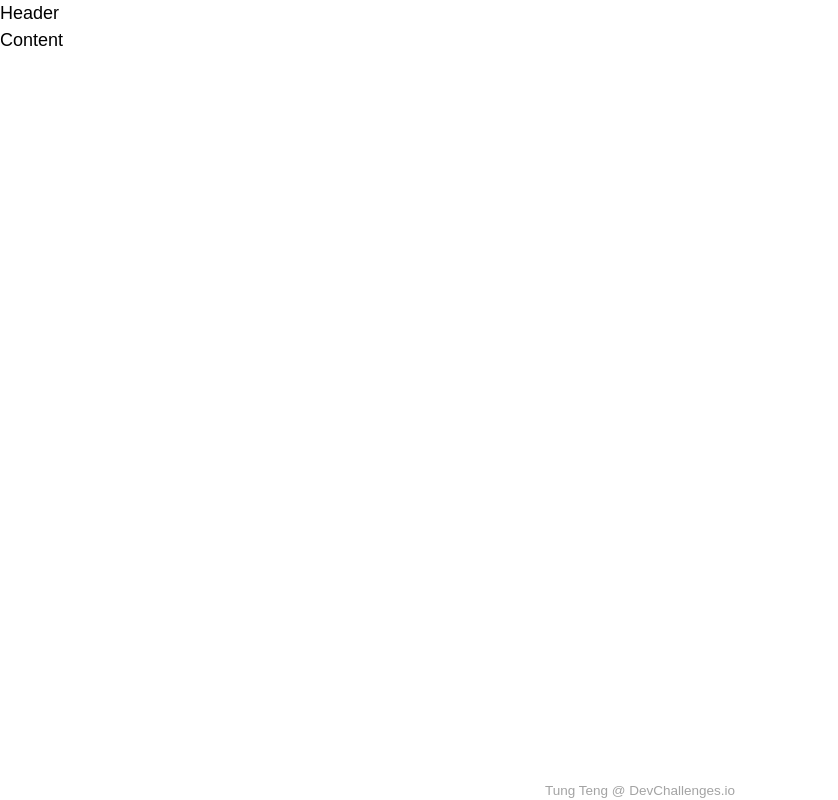
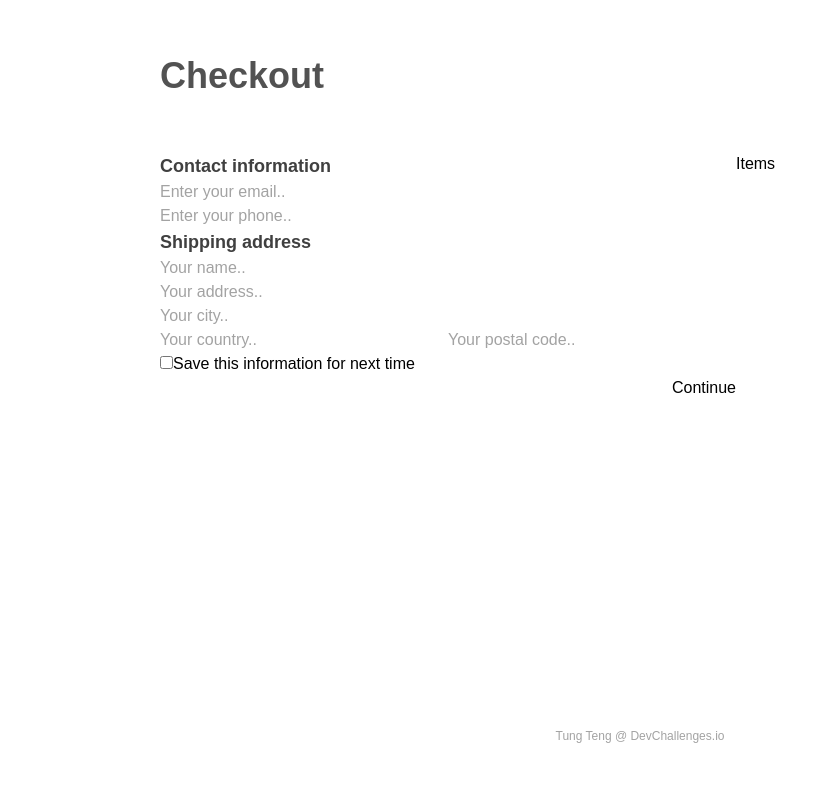
Before and after one commit to tung-eh/checkout-challenge, a React (Create React App) app: page / in a window 1280 px wide. Shown: the whole page, without its empty margins (0-838 px from the left). Built offline with nearby package versions, Linux system fonts and the light colour scheme.

Commit message:
Basic layout

```diff
--- a/src/App.js
+++ b/src/App.js
@@ -1,8 +1,12 @@
+import React from 'react'
+
+import CheckoutForm from './CheckoutForm'
+
 function App() {
   return (
-    <div className="grid grid-rows-layout min-h-screen">
-      <div>Header</div>
-      <div>Content</div>
+    <div className="grid grid-rows-layout min-h-screen max-w-screen-lg px-8 py-14 mx-auto">
+      <div className="font-bold text-4xl text-gray-600">Checkout</div>
+      <CheckoutForm />
       <div className="text-center text-xs text-gray-400">
         Tung Teng @ DevChallenges.io
       </div>
--- /dev/null
+++ b/src/CheckoutForm.js
@@ -0,0 +1,31 @@
+import React from 'react'
+
+import Input from './Input'
+
+const CheckoutForm = () => {
+  return (
+    <div className="grid grid-cols-form py-14">
+      <div>
+        <h2 className="font-bold text-lg text-gray-700">Contact information</h2>
+        <Input placeholder="Enter your email.." />
+        <Input placeholder="Enter your phone.." />
+        <h2 className="font-bold text-lg text-gray-700">Shipping address</h2>
+        <Input placeholder="Your name.." />
+        <Input placeholder="Your address.." />
+        <Input placeholder="Your city.." />
+        <div className="grid grid-cols-2">
+          <Input placeholder="Your country.." />
+          <Input placeholder="Your postal code.." />
+        </div>
+        <input type="checkbox" />
+        Save this information for next time
+        <div className="flex justify-end">
+          <button>Continue</button>
+        </div>
+      </div>
+      <div>Items</div>
+    </div>
+  )
+}
+
+export default CheckoutForm
--- /dev/null
+++ b/src/Input.js
@@ -0,0 +1,7 @@
+const Input = (props) => (
+  <div>
+    <input {...props} />
+  </div>
+)
+
+export default Input
--- a/src/index.css
+++ b/src/index.css
@@ -5,11 +5,11 @@
 @import url('https://fonts.googleapis.com/css?family=Montserrat:400,600&display=swap');
 
 html {
-  font-size: 14px;
+  font-size: 12px;
 }
 
 @screen md {
   html {
-    font-size: 18px;
+    font-size: 16px;
   }
 }
--- a/tailwind.config.js
+++ b/tailwind.config.js
@@ -7,6 +7,9 @@ module.exports = {
     extend: {
       gridTemplateRows: {
         layout: 'auto 1fr auto',
+      },
+      gridTemplateColumns: {
+        form: '3fr 2fr',
       },
       fontFamily: {
         sans: ['Montserrat', 'sans-serif'],
```
